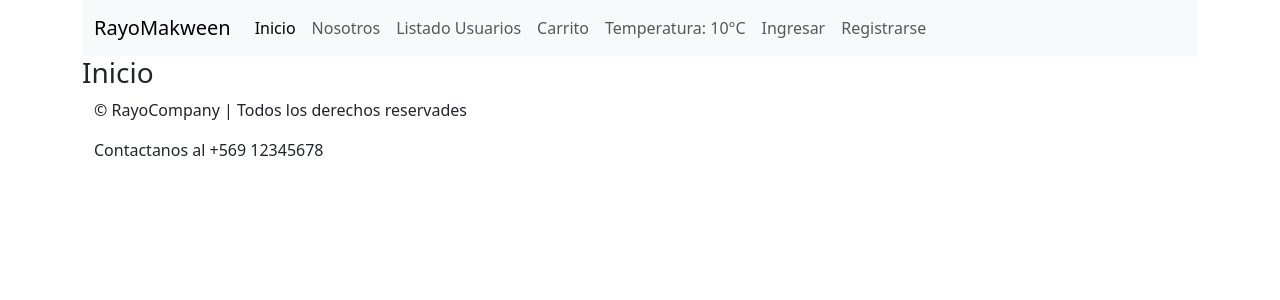
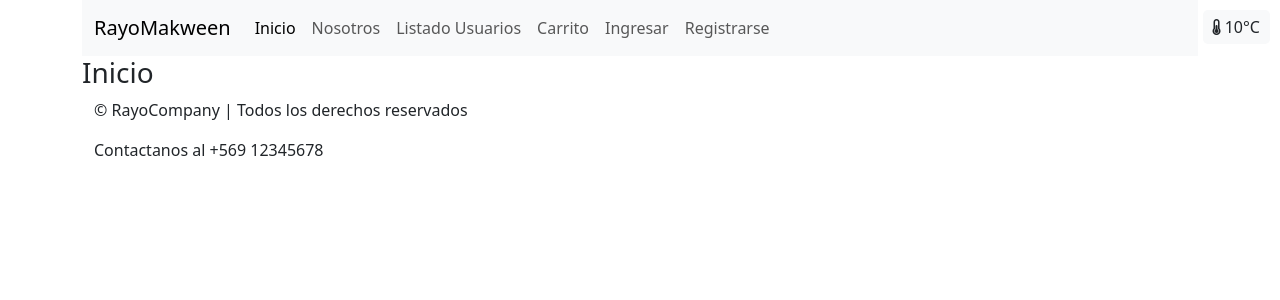
Before and after one commit to cachululo/djangoRayoMakween, a Django app: page / in a window 1280 px wide. Shown: the top 300 px of the page. Run offline with Django 5.2, Linux system fonts and the light colour scheme; a database or web service that is not in the repository returns one stand-in record (values such as "Sample title"); data that the repository does not hold is empty; some libraries are stand-ins or nearby versions.

Commit message:
Se arregla posicion de api y se le agrega icono

```diff
--- a/core/templates/core/base.html
+++ b/core/templates/core/base.html
@@ -3,10 +3,38 @@
 <head>
     <meta charset="UTF-8">
     <meta name="viewport" content="width=device-width, initial-scale=1.0">
+    <link rel="stylesheet" href="https://cdnjs.cloudflare.com/ajax/libs/font-awesome/5.15.4/css/all.min.css">
     <title>Aplicacion</title>
     {% load bootstrap5 %}
     {% bootstrap_css %}
     {% bootstrap_javascript %}
+    <style>
+        .navbar-nav {
+            display: flex;
+            align-items: center;
+        }
+        .temperature {
+            position: fixed;
+            top: 10px;
+            right: 10px;
+            background-color: #f8f9fa;
+            padding: 5px 10px;
+            border-radius: 5px;
+            z-index: 1000;
+        }
+        @media (max-width: 991px) {
+            .temperature {
+                position: absolute;
+                top: auto;
+                right: 10px;
+                bottom: 10px;
+            }
+            .navbar-nav {
+                justify-content: space-between;
+                width: 100%;
+            }
+        }
+    </style>
 </head>
 <body>
 
@@ -32,26 +60,23 @@
                   <li class="nav-item">
                     <a class="nav-link" href={% url 'tienda' %}>Carrito</a>
                   </li>
-
-                  <!-- Mostrar temperatura -->
-                  <li class="nav-item">
-                    <span class="nav-link">Temperatura: {{ temperature }}°C</span>
-                 </li>
-
-                  {% if request.user.is_authenticated %}
+                </ul>
+                {% if request.user.is_authenticated %}
+                <ul class="navbar-nav">
                   <li class="nav-item">
                     <a class="nav-link" href={% url 'exit' %}>Salir</a>
                   </li>
-                  {% else %}
+                </ul>
+                {% else %}
+                <ul class="navbar-nav">
                   <li class="nav-item">
                     <a class="nav-link" href={% url 'login' %}>Ingresar</a>
                   </li>
                   <li class="nav-item">
                     <a class="nav-link" href={% url 'register' %}>Registrarse</a>
                   </li>
-                  {% endif %}
-
                 </ul>
+                {% endif %}
               </div>
             </div>
           </nav>
@@ -62,10 +87,13 @@
 
           <footer class="footer">
             <div class="container">
-                <p>&copy; RayoCompany | Todos los derechos reservades</p>
+                <p>&copy; RayoCompany | Todos los derechos reservados</p>
                 <p>Contactanos al +569 12345678</p>
             </div>
           </footer>
+
+          {% comment %} Temperatura {% endcomment %}
+          <div class="temperature"><i class="fas fa-thermometer-half"></i> {{ temperature }}°C</div>
 
     </div>
 
--- a/core/views.py
+++ b/core/views.py
@@ -10,7 +10,7 @@
 from django.conf import settings
 
 def get_weather(api_key):
-    url = f'https://api.openweathermap.org/data/2.5/weather?q=Santiago,cl&appid={api_key}&units=metric'
+    url = f'https://api.openweathermap.org/data/2.5/weather?q=Viña%20del%20Mar,cl&appid={api_key}&units=metric'
     response = requests.get(url)
     data = response.json()
     temperature = data['main']['temp']
```
Also changed, not shown: db.sqlite3.
